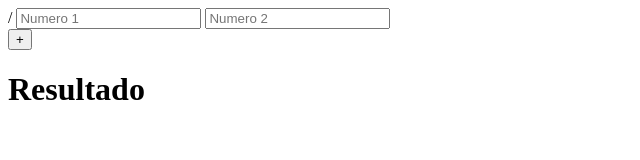
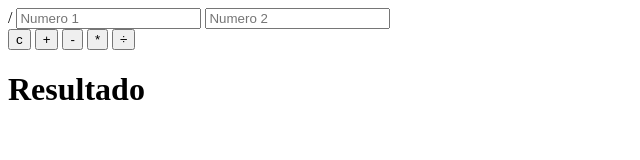
Before and after one commit to FelpoMS/calculadora, a plain HTML site: page index.html in a window 1280 px wide. Shown: the whole page, without its empty margins (0-640 px from the left). Drawn offline with Linux system fonts and the light colour scheme.

Commit message:
v1.1
melhora na reautilização do codigo

```diff
--- a/index.html
+++ b/index.html
@@ -13,7 +13,11 @@
             <input type="number" id="numero2" placeholder="Numero 2">
         </div>
         <div class="botoes">
+            <button onclick="clear()">c</button>
             <button onclick="somar()">+</button>
+            <button onclick="subtrair()">-</button>
+            <button onclick="multiplicar()">*</button>
+            <button onclick="dividir()">÷</button>
         </div>
         <div class="resultado">
                 <h1>Resultado</h1>
--- a/js/script.js
+++ b/js/script.js
@@ -1,7 +1,13 @@
+function lerinput(){
+    let numero1= parseFloat(document.getElementById('numero1').value);
+    let numero2= parseFloat(document.getElementById('numero2').value);
+
+    return{numero1,numero2};
+}
+
 function somar(){
 
-    let numero1= parseFloat(document.getElementById('numero1').value);
-    let numero2= parseFloat(document.getElementById('numero2').value);
+    let {numero1,numero2}=lerinput();
     let resultado= numero1+numero2;
 
     document.getElementById('resultado').innerText=resultado;
@@ -9,8 +15,7 @@ function somar(){
 
 function subtrair(){
 
-    let numero1= parseFloat(document.getElementById('numero1').value;)
-    let numero2= parseFloat(document.getElementById('numero2').value;)
+    let {numero1,numero2}=lerinput();
     let resultado= numero1-numero2;
 
     document.getElementById('resultado').innerText=resultado;
@@ -18,14 +23,26 @@ function subtrair(){
 
 function multiplicar(){
 
-    let numero1= parseFloat(document.getElementById('numero1').value;)
-    let numero2= parseFloat(document.getElementById('numero2').value;)
+    let {numero1,numero2}=lerinput();
+    let resultado= numero1*numero2;
 
+    document.getElementById('resultado').innerText=resultado;
 }
 
 function dividir(){
 
-    let numero1= parseFloat(document.getElementById('numero1').value;)
-    let numero2= parseFloat(document.getElementById('numero2').value;)
+    let {numero1,numero2}=lerinput();
+
+
+    document.getElementById('resultado').innerText=resultado;
+    if(numero2 === 0){
+        document.getElementById('resultado').innerText= "divisão por zero";
+    }else{
+        let resultado= numero1/numero2;
+        document.getElementById('resultado').innerText=resultado;
+    }
+}
+
+function clear(){
 
 }
```
